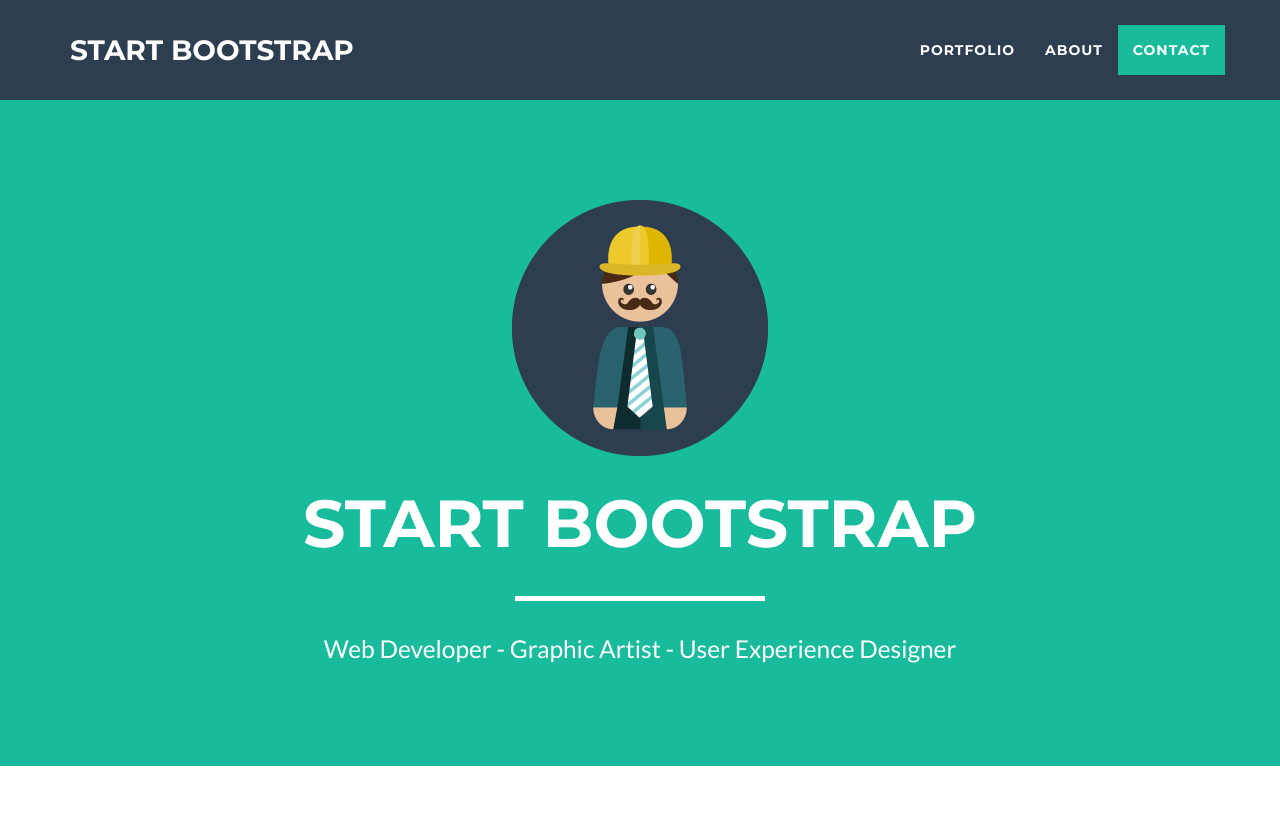
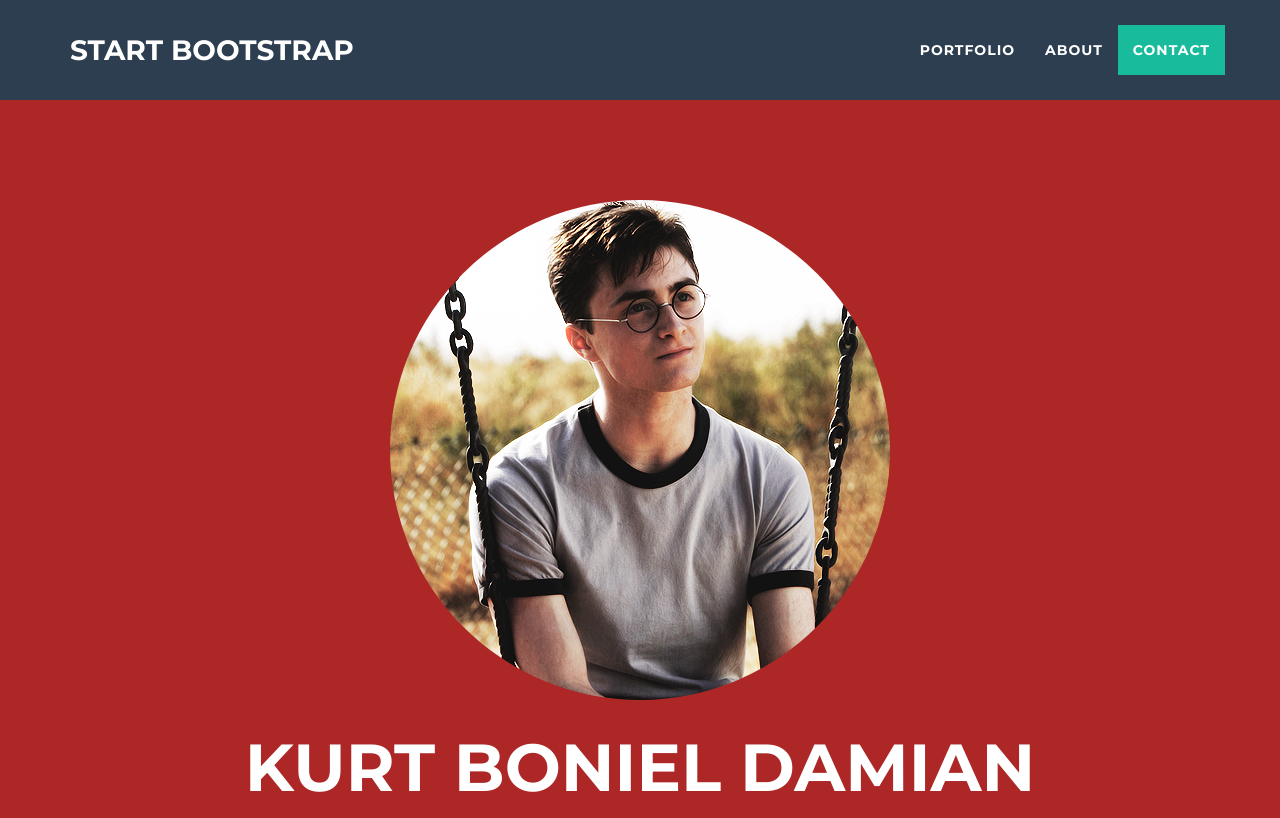
Before and after one commit to damiankurt/damiankurt.github.io, a website: page index.html in a window 1280 px wide. Shown: the top 818 px of the page. Drawn offline with nearby package versions, Linux system fonts and the light colour scheme.

Commit message:
Add files via upload

```diff
--- a/index.html
+++ b/index.html
@@ -31,11 +31,11 @@
 
 </head>
 
-<body id="page-top" class="index">
+<body id="page-top" class="index" >
 
     <!-- Navigation -->
     <nav id="mainNav" class="navbar navbar-default navbar-fixed-top navbar-custom">
-        <div class="container">
+        <div class="container" >
             <!-- Brand and toggle get grouped for better mobile display -->
             <div class="navbar-header page-scroll">
                 <button type="button" class="navbar-toggle" data-toggle="collapse" data-target="#bs-example-navbar-collapse-1">
@@ -67,13 +67,13 @@
     </nav>
 
     <!-- Header -->
-    <header>
+    <header style="background-color: #ae2727">
         <div class="container">
             <div class="row">
-                <div class="col-lg-12">
-                    <img class="img-responsive" src="img/profile.png" alt="">
+                <div class="col-lg-12" style="background-color: #ae2727">
+                    <img class="img-responsive" src="potter.jpg" style="border-radius: 50%;height:500px; width: 500px; "alt="">
                     <div class="intro-text">
-                        <span class="name">Start Bootstrap</span>
+                        <span class="name">Kurt Boniel Damian</span>
                         <hr class="star-light">
                         <span class="skills">Web Developer - Graphic Artist - User Experience Designer</span>
                     </div>
@@ -157,7 +157,7 @@
     </section>
 
     <!-- About Section -->
-    <section class="success" id="about">
+    <section class="success" id="about" style="background-color: #ae2727">
         <div class="container">
             <div class="row">
                 <div class="col-lg-12 text-center">
```
Also changed, not shown: potter.jpg (added).
